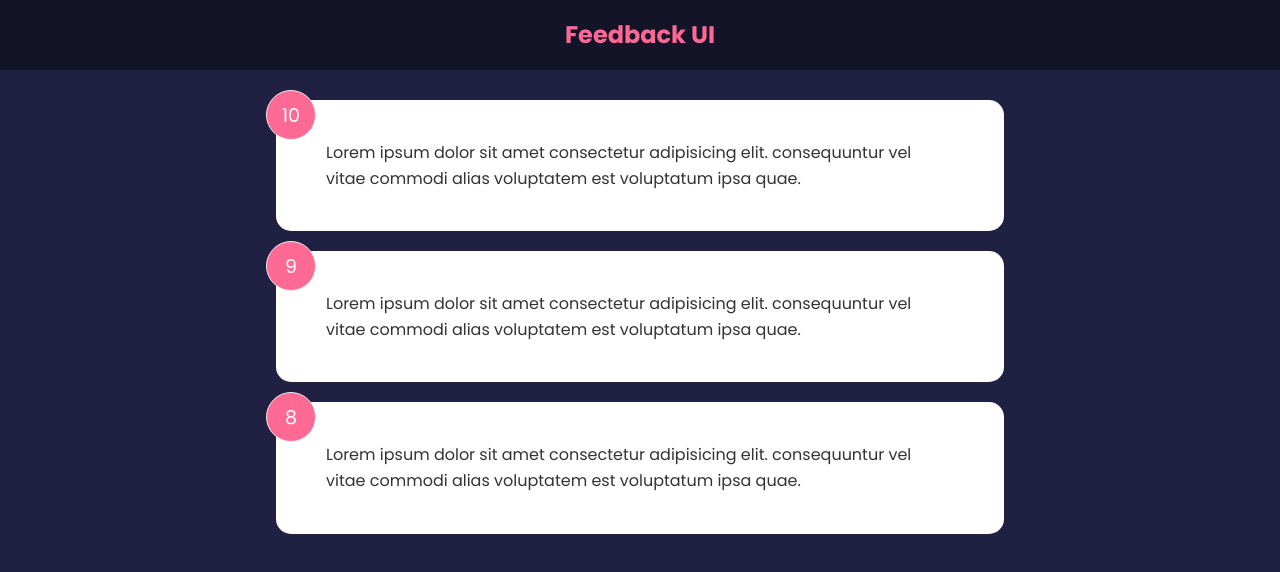
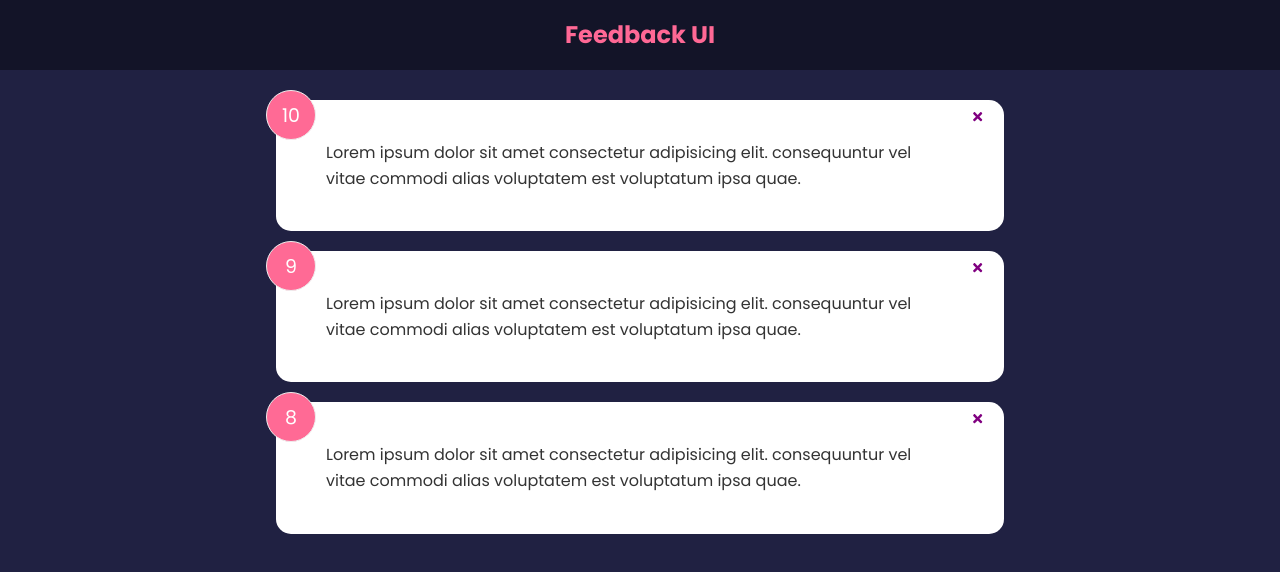
Before and after one commit to emines0/feedback-ui, a React (Create React App) app: page / in a window 1280 px wide. Shown: the top 572 px of the page. Built offline with nearby package versions, Linux system fonts and the light colour scheme.

Commit message:
delete feedback

```diff
--- a/package.json
+++ b/package.json
@@ -8,6 +8,7 @@
     "@testing-library/user-event": "^13.5.0",
     "react": "^18.2.0",
     "react-dom": "^18.2.0",
+    "react-icons": "^4.11.0",
     "react-scripts": "5.0.1",
     "web-vitals": "^2.1.4"
   },
--- a/src/App.jsx
+++ b/src/App.jsx
@@ -1,18 +1,24 @@
-import { useState } from "react";
-import Header from "./components/Header";
-import FeedbackData from "./Data/FeedbackData";
-import FeedbackList from "./components/FeedbackList";
+import { useState } from 'react'
+import Header from './components/Header'
+import FeedbackData from './Data/FeedbackData'
+import FeedbackList from './components/FeedbackList'
 
 function App() {
-	const [feedback, setFeedback] = useState(FeedbackData);
-	return (
-		<>
-			<Header />
-			<div className="container">
-				<FeedbackList feedback={feedback} />
-			</div>
-		</>
-	);
+   const [feedback, setFeedback] = useState(FeedbackData)
+
+   const deleteFeedback = (id) => {
+      if (window.confirm('Are you sure you want to delte?')) {
+         setFeedback(feedback.filter((item) => item.id !== id))
+      }
+   }
+   return (
+      <>
+         <Header />
+         <div className='container'>
+            <FeedbackList feedback={feedback} handleDelete={deleteFeedback} />
+         </div>
+      </>
+   )
 }
 
-export default App;
+export default App
--- a/src/components/FeedbackItem.jsx
+++ b/src/components/FeedbackItem.jsx
@@ -1,17 +1,22 @@
 import { useState } from 'react'
+import Card from './shared/Card'
+import { FaTimes } from 'react-icons/fa'
 
-const FeedbackItem = ({ item }) => {
+const FeedbackItem = ({ item, handleDelete }) => {
    const [rating, setRating] = useState(item.rating)
    const [text, setText] = useState(item.text)
 
-   const handleClick = () => {
-      setRating(10)
+   const handleClick = (id) => {
+      console.log(id)
    }
    return (
-      <div className='card'>
+      <Card>
          <div className='num-display'>{rating}</div>
+         <button onClick={() => handleDelete(item.id)} className='close'>
+            <FaTimes color='purple' />
+         </button>
          <div className='text-display'>{text}</div>
-      </div>
+      </Card>
    )
 }
 
--- a/src/components/FeedbackList.jsx
+++ b/src/components/FeedbackList.jsx
@@ -1,17 +1,18 @@
 import FeedbackItem from './FeedbackItem'
+import PropTypes from 'prop-types'
 
-const FeedbackList = ({ feedback }) => {
+const FeedbackList = ({ feedback, handleDelete }) => {
    if (!feedback || feedback.length === 0) {
       return <p>No Feedback Yet</p>
    }
    return (
-      <>
+      <div>
          <div className='feedback-list'>
             {feedback.map((item) => (
-               <FeedbackItem key={item.id} item={item} />
+               <FeedbackItem key={item.id} item={item} handleDelete={handleDelete} />
             ))}
          </div>
-      </>
+      </div>
    )
 }
 
--- /dev/null
+++ b/src/components/shared/Card.jsx
@@ -0,0 +1,16 @@
+import React from 'react'
+import PropTypes from 'prop-types'
+
+const Card = ({ children, reverse }) => {
+   return <div className={`card ${reverse && 'reverse'}`}>{children}</div>
+}
+
+Card.defaultProps = {
+   reverse: false
+}
+
+Card.propTypes = {
+   children: PropTypes.node.isRequired,
+   reverse: PropTypes.bool
+}
+export default Card
```
Also changed, not shown: 8 other files (tests, documents, lock files or other folders).
